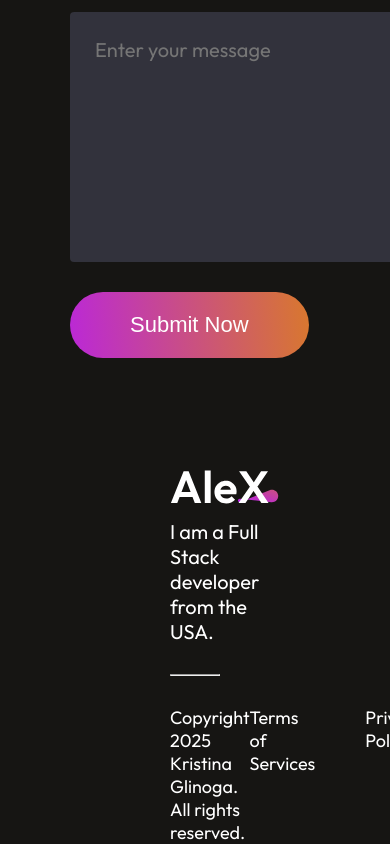
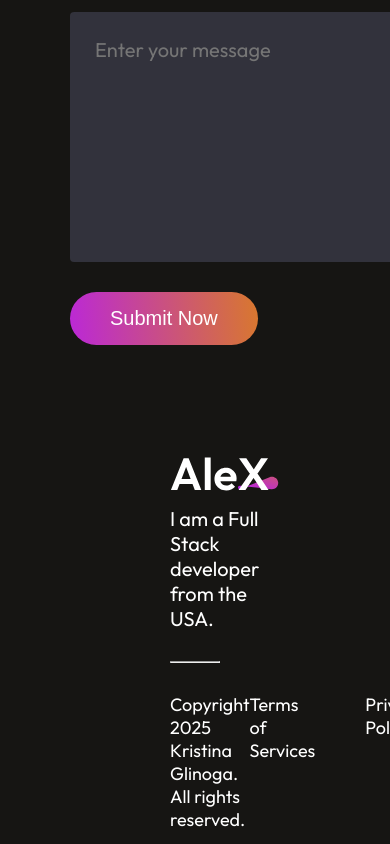
Before and after one commit to hellokristinafaye/portfolio-react, a React (Vite) app: page / in a window 390 px wide. Shown: the part 5322-6166 px from the top of the page. Built offline with nearby package versions, Linux system fonts and the light colour scheme.

Commit message:
Contact section styling for mobile done

```diff
--- a/src/components/Contact/Contact.css
+++ b/src/components/Contact/Contact.css
@@ -168,5 +168,9 @@
     .contact-right textarea {
         width: 75vw;
     }
+    .contact-submit {
+        font-size: 20px;
+        padding: 15px 40px;
+    }
 
 }
```
